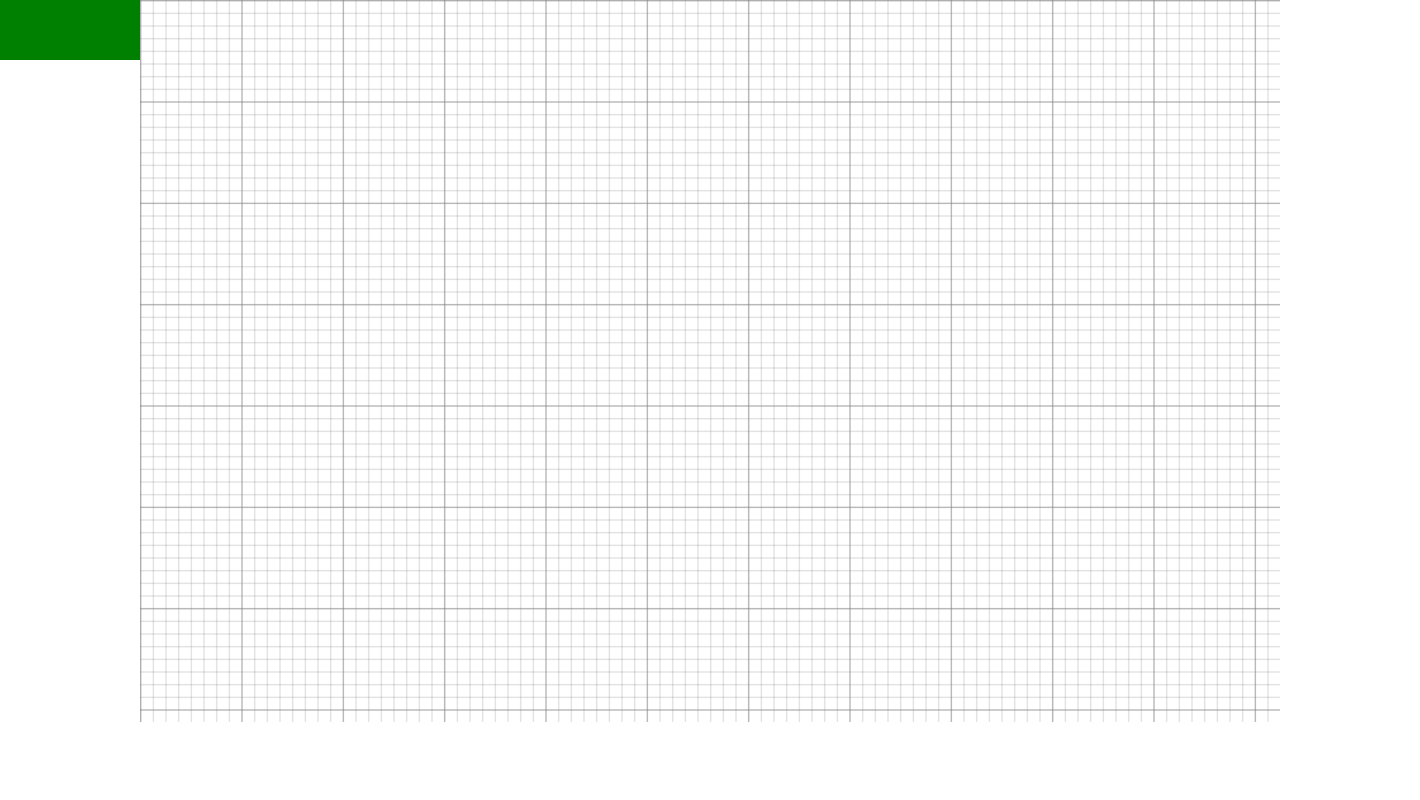
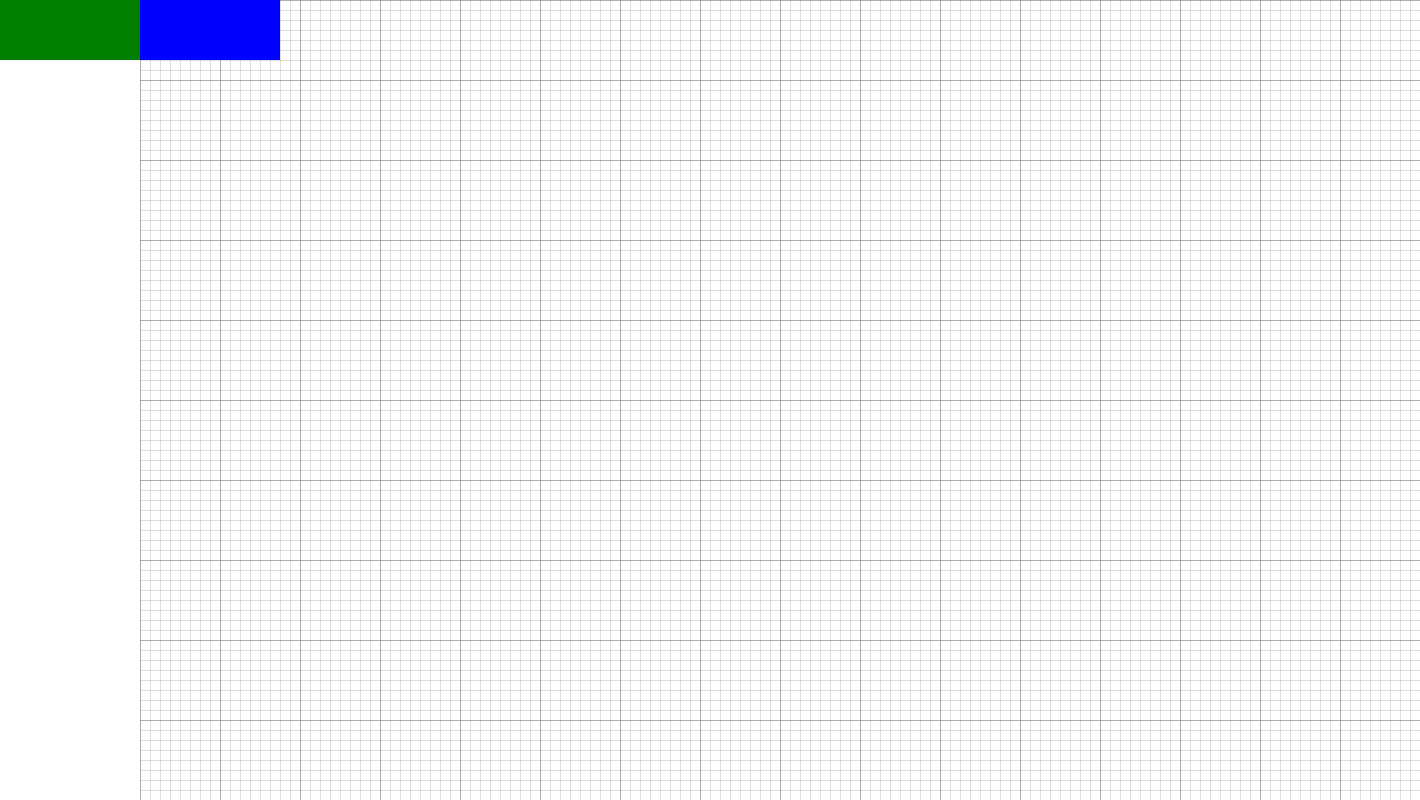
Before and after one commit to thebrokenblow/Edblock-Web, a Vue app: page / in a window 1280 px wide. Shown: the top 800 px of the page, 1420 px wide, since content can reach past the window. Built offline with nearby package versions, Linux system fonts and the light colour scheme.

Commit message:
Added move symbol

```diff
--- a/src/App.vue
+++ b/src/App.vue
@@ -3,48 +3,156 @@
     <div class="symbols">
       <canvas class="action_symbol"></canvas>
     </div>
-    <canvas ref="canvas_symbols" class="canvas_symbols"></canvas>
+    <canvas
+      v-on:mousedown="mouseDown"
+      v-on:mouseup="mouseUp"
+      v-on:mouseout="mouseOut"
+      v-on:mousemove="mouseMove"
+      ref="canvasSymbols"
+      class="canvas_symbols"
+    ></canvas>
   </div>
+  <svg
+    width="100%"
+    height="100%"
+    class="grid_canvas_symbols"
+    xmlns="http://www.w3.org/2000/svg"
+  >
+    <defs>
+      <pattern
+        id="smallGrid"
+        width="10"
+        height="10"
+        patternUnits="userSpaceOnUse"
+      >
+        <path
+          d="M 10 0 L 0 0 0 10"
+          fill="none"
+          stroke="gray"
+          stroke-width="0.5"
+        />
+      </pattern>
+      <pattern id="grid" width="80" height="80" patternUnits="userSpaceOnUse">
+        <rect width="80" height="80" fill="url(#smallGrid)" />
+        <path
+          d="M 80 0 L 0 0 0 80"
+          fill="none"
+          stroke="gray"
+          stroke-width="1"
+        />
+      </pattern>
+    </defs>
+
+    <rect width="100%" height="100%" fill="url(#grid)" />
+  </svg>
 </template>
 
 <script>
 export default {
+  data() {
+    return {
+      canvasSymbols: null,
+      contextCanvasSymbols: null,
+      startX: 0,
+      startY: 0,
+      shapes: [{ x: 0, y: 0, width: 140, height: 60, color: "blue" }],
+      currentShapeIndex: 0,
+      isDragging: false,
+    };
+  },
+
+  mounted() {
+    this.drawCanvas();
+  },
+
   methods: {
-    func() {
-      let canvas = this.$refs.canvas_symbols;
-      var ctx = canvas.getContext("2d");
-      ctx.canvas.width = 900;
-      ctx.canvas.height = 570;
+    mouseUp(event) {
+      if (!this.isDragging) {
+        return;
+      }
 
-      var data =
-        '<svg width="100%" height="100%" xmlns="http://www.w3.org/2000/svg"> \
-    <defs> \
-        <pattern id="smallGrid" width="10" height="10" patternUnits="userSpaceOnUse"> \
-            <path d="M 10 0 L 0 0 0 10" fill="none" stroke="gray" stroke-width="0.5" /> \
-        </pattern> \
-        <pattern id="grid" width="80" height="80" patternUnits="userSpaceOnUse"> \
-            <rect width="80" height="80" fill="url(#smallGrid)" /> \
-            <path d="M 80 0 L 0 0 0 80" fill="none" stroke="gray" stroke-width="1" /> \
-        </pattern> \
-    </defs> \
-    <rect width="100%" height="100%" fill="url(#grid)" /> \
-</svg>';
+      event.preventDefault();
+      this.isDragging = false;
+    },
 
-      var DOMURL = window.URL || window.webkitURL || window;
+    mouseOut(event) {
+      if (!this.isDragging) {
+        return;
+      }
 
-      var img = new Image();
-      var svg = new Blob([data], { type: "image/svg+xml;charset=utf-8" });
-      var url = DOMURL.createObjectURL(svg);
+      event.preventDefault();
+      this.isDragging = false;
+    },
 
-      img.onload = function () {
-        ctx.drawImage(img, 0, 0);
-        DOMURL.revokeObjectURL(url);
-      };
-      img.src = url;
+    mouseDown(event) {
+      event.preventDefault();
+      this.startX = parseInt(event.clientX);
+      this.startY = parseInt(event.clientY);
+      let indexShape = 0;
+      for (const shape of this.shapes) {
+        if (this.isMouseInShape(this.startX, this.startY, shape)) {
+          this.currentShapeIndex = indexShape;
+          this.isDragging = true;
+        }
+        indexShape++;
+      }
     },
-  },
-  mounted() {
-    this.func();
+
+    mouseMove(event) {
+      if (!this.isDragging) {
+        return;
+      }
+
+      event.preventDefault();
+
+      let mouseX = parseInt(event.clientX);
+      let mouseY = parseInt(event.clientY);
+
+      this.currentShape = this.shapes[this.currentShapeIndex];
+
+      this.currentShape.x = mouseX - (mouseX % 10) - 140;
+      this.currentShape.y = mouseY - (mouseY % 10);
+
+      this.drawSymbols();
+    },
+
+    drawSymbols() {
+      const width = this.canvasSymbols.width;
+      const height = this.canvasSymbols.height;
+
+      this.contextCanvasSymbols.clearRect(0, 0, width, height);
+
+      for (const shape of this.shapes) {
+        this.contextCanvasSymbols.fillStyle = shape.color;
+        this.contextCanvasSymbols.fillRect(
+          shape.x,
+          shape.y,
+          shape.width,
+          shape.height
+        );
+      }
+    },
+
+    drawCanvas() {
+      this.canvasSymbols = this.$refs.canvasSymbols;
+      this.contextCanvasSymbols = this.canvasSymbols.getContext("2d");
+
+      this.canvasSymbols.width = window.innerWidth;
+      this.canvasSymbols.height = window.innerHeight;
+      this.drawSymbols();
+    },
+
+    isMouseInShape(x, y, shape) {
+      const shapeLeft = shape.x;
+      const shapeRight = shape.x + shape.width + 140;
+      const shapeTop = shape.y;
+      const shapeBottom = shape.y + shape.height;
+      if (x > shapeLeft && x < shapeRight && y > shapeTop && y < shapeBottom) {
+        return true;
+      }
+
+      return false;
+    },
   },
 };
 </script>
@@ -69,14 +177,17 @@ body {
 }
 
 .canvas_symbols {
-  height: 100%;
-  width: calc(100% - 140px);
+  width: calc(100% - 140);
+  position: absolute;
   margin: 0 0 0 140px;
-  display: block;
-  background-color: white;
 }
 
 .symbols {
   position: fixed;
 }
+
+.grid_canvas_symbols {
+  height: 1000px;
+  margin: 0 0 0 140px;
+}
 </style>
```
